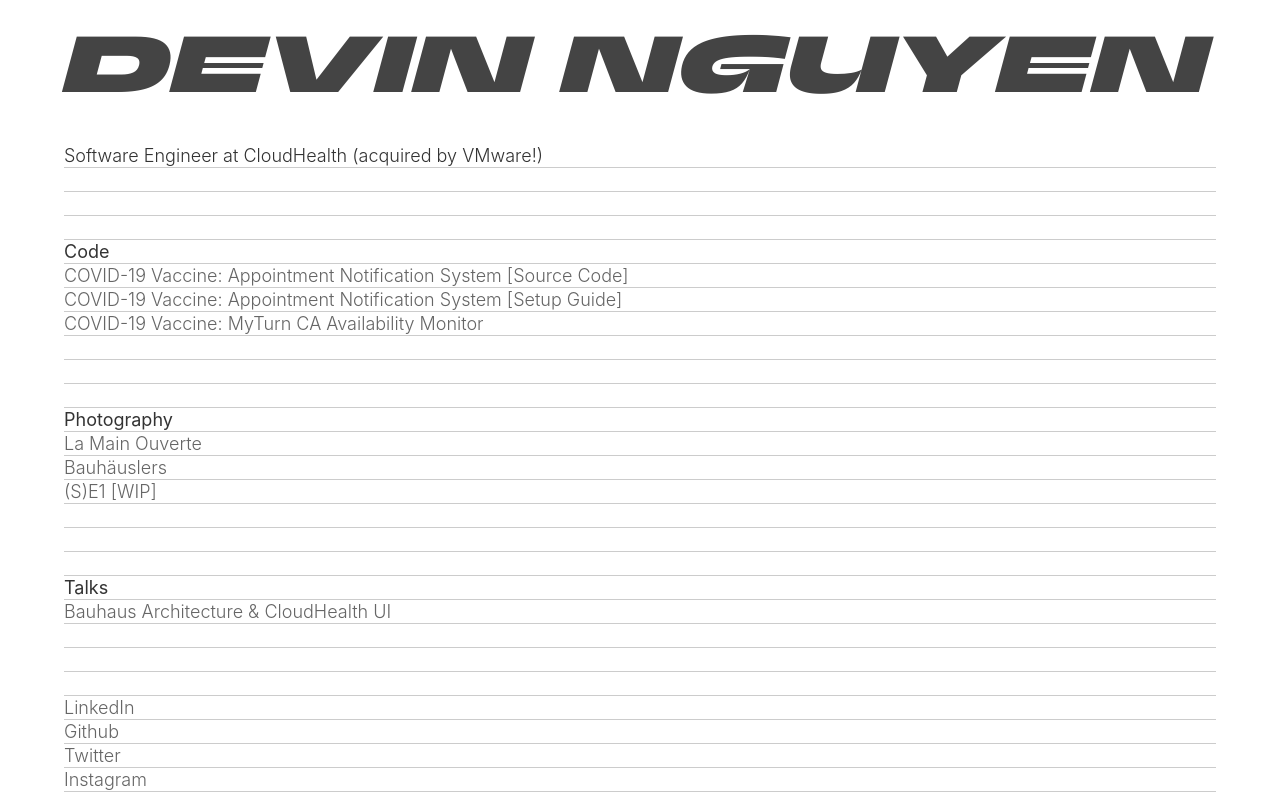
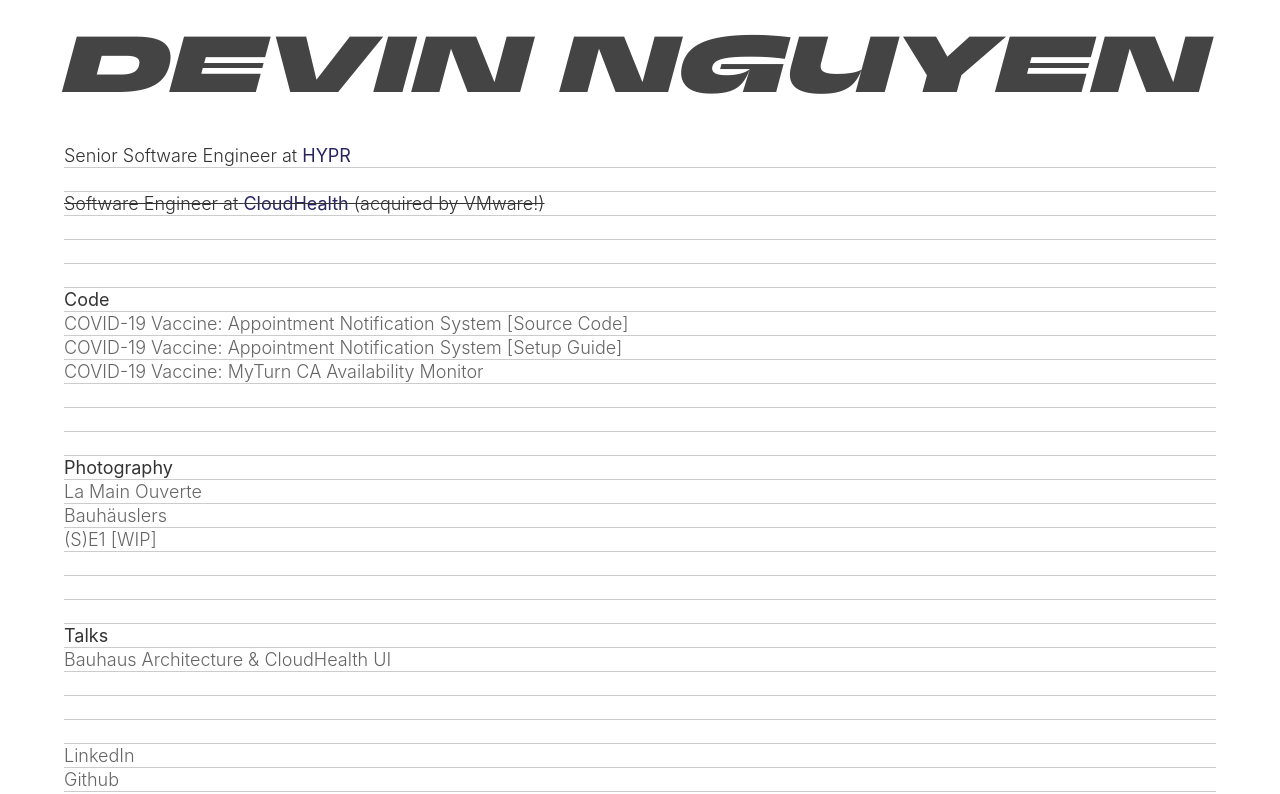
Before and after one commit to devin2712/ddxdevin, a Next.js app: page / in a window 1280 px wide. Shown: the top 794 px of the page. Built offline with nearby package versions, Linux system fonts and the light colour scheme.

Commit message:
Update index.tsx

```diff
--- a/pages/index.tsx
+++ b/pages/index.tsx
@@ -14,10 +14,21 @@ export default function Home() {
         <h1>DEVIN NGUYEN</h1>
         <section className={styles.mainContent}>
           <p>
+            Senior Software Engineer at{" "}
+            <a
+              href="https://www.hypr.com/"
+              className={styles.company}
+              target="_blank"
+              rel="noreferrer"
+            >
+              HYPR
+            </a>
+          </p>
+          <p className={styles.past}>
             Software Engineer at{" "}
             <a
               href="https://www.cloudhealthtech.com/"
-              className={styles.cloudhealth}
+              className={styles.company}
               target="_blank"
               rel="noreferrer"
             >
```
